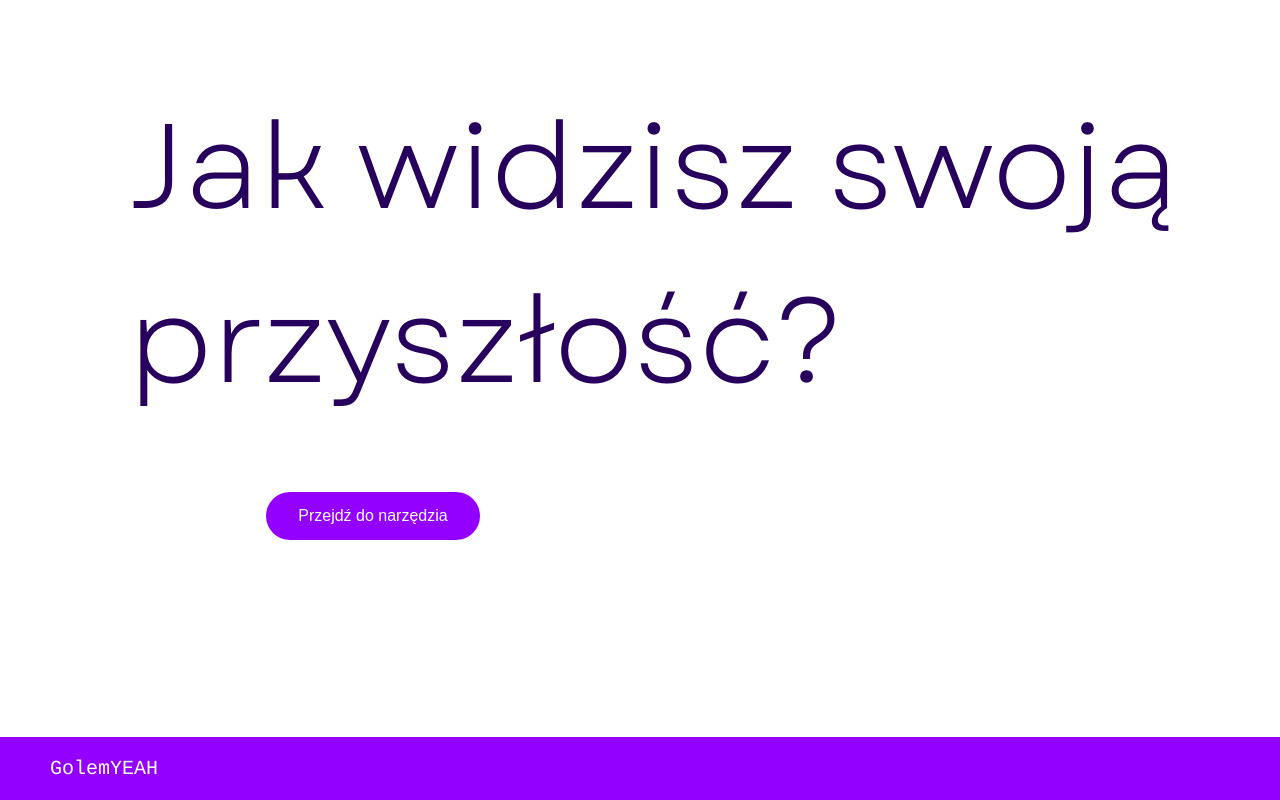
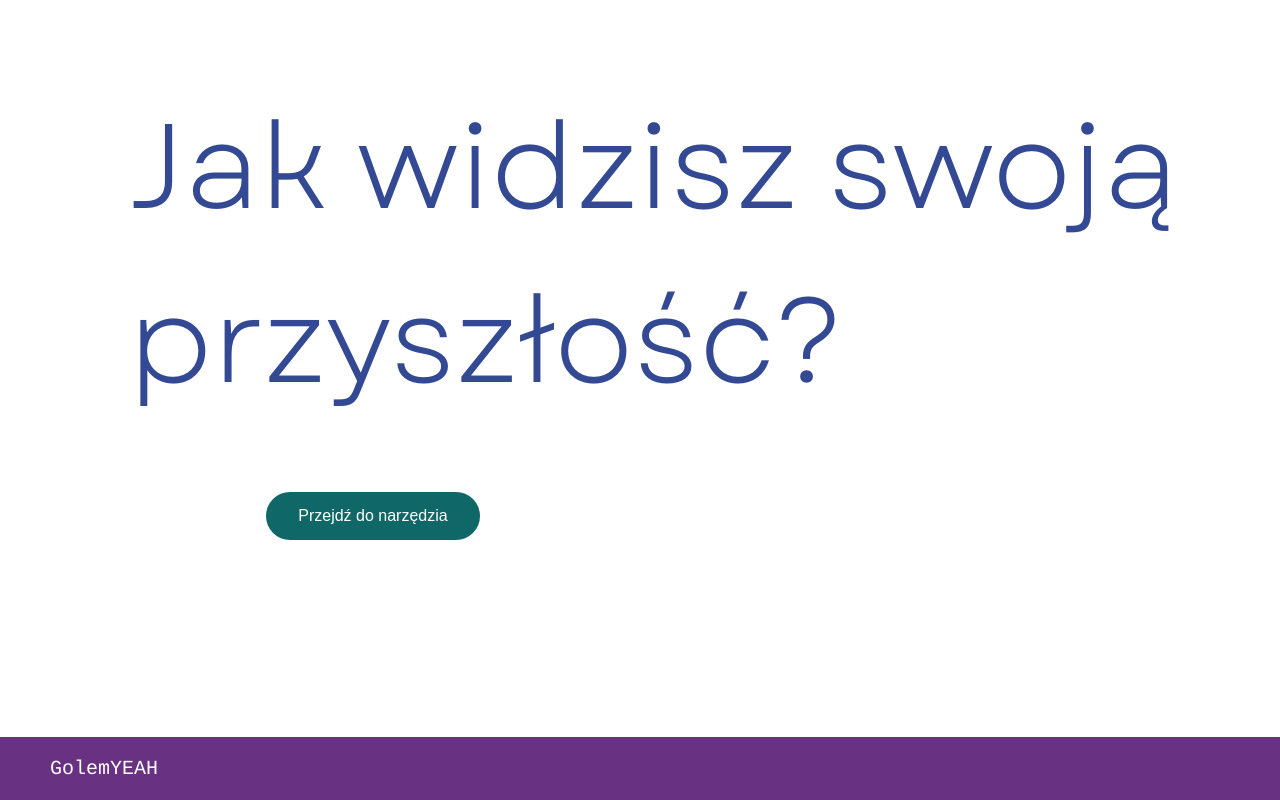
Before and after one commit to JanFidor/GolemYeah, a React (Create React App) app in the folder web_app/frontend/: page / in a window 1280 px wide. Built offline with nearby package versions, Linux system fonts and the light colour scheme.

Commit message:
Change style to accessible

```diff
--- a/web_app/frontend/public/index.html
+++ b/web_app/frontend/public/index.html
@@ -24,7 +24,7 @@
       work correctly both with client-side routing and a non-root public URL.
       Learn how to configure a non-root public URL by running `npm run build`.
     -->
-    <title>React App</title>
+    <title>EduSearch.ai</title>
   </head>
   <body>
     <noscript>You need to enable JavaScript to run this app.</noscript>
--- a/web_app/frontend/src/assets/styles/footer.css
+++ b/web_app/frontend/src/assets/styles/footer.css
@@ -1,5 +1,5 @@
 .footer {
-    background-color: #9400FF;
+    background-color: #683181;
     position: fixed;
     width: 100%;
     bottom: 0;
--- a/web_app/frontend/src/assets/styles/unitool.css
+++ b/web_app/frontend/src/assets/styles/unitool.css
@@ -1,5 +1,5 @@
 .result-title {
-    color: #27005D;
+    color: #453490;
     font-size: 60px;
     font-family: "GaretBook";
     padding-top: 10vh;
@@ -8,7 +8,7 @@
 }
 
 .question {
-    color: #27005D;
+    color: #453490;
     font-size: 30px;
     font-family: "GaretBook";
     text-align: left;
@@ -16,7 +16,7 @@
 }
 
 .question-title{
-    color: #27005D;
+    color: #453490;
     font-size: 40px;
     font-family: "GaretBook";
     padding-left: 10%;
@@ -38,7 +38,7 @@ textarea {
     height: 100px;
     resize: none;
     font-size: 15px;
-    color: #27005D;
+    color: #453490;
     font-family: "GaretBook";
     margin-top: 20px;
 }
@@ -76,12 +76,12 @@ li {
 }
 
 .button-tb:hover{
-    background-color: #9400FF;
+    background-color: #0f6768;
     color: white;
 }
 
 .button-tb-on{
-    background-color: #9400FF;
+    background-color: #0f6768;
     color: white;
     border-radius: 0;
     height: 60px;
@@ -104,7 +104,7 @@ table {
 }
 
 .desc-title{
-    color: #27005D;
+    color: #453490;
     font-size: 20px;
     font-weight: bold;
     font-family: "GaretBook";
--- a/web_app/frontend/src/assets/styles/welcome.css
+++ b/web_app/frontend/src/assets/styles/welcome.css
@@ -1,5 +1,5 @@
 .welcome-title {
-    color: #27005D;
+    color: #334993;
     font-size: 120px;
     font-family: "GaretBook";
     padding-top: 10vh;
@@ -13,7 +13,7 @@
 }
 
 .button-tool {
-    background-color: #9400FF;
+    background-color: #0f6768;
     border: none;
     color: white;
     padding: 15px 32px;
```
Also changed, not shown: web_app/frontend/public/manifest.json, web_app/frontend/src/assets/styles/result.css (deleted), 1 other file (tests, documents, lock files or other folders).
